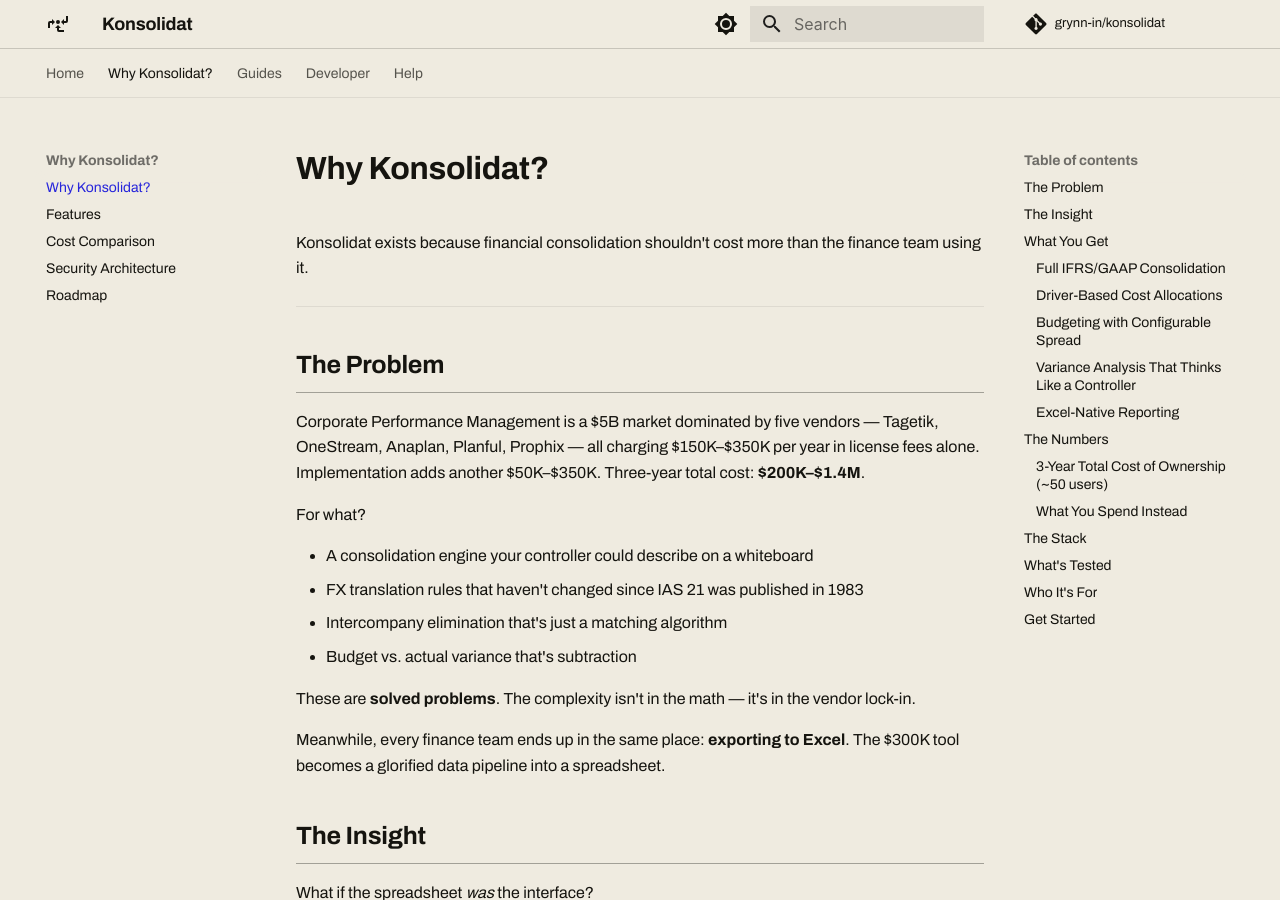
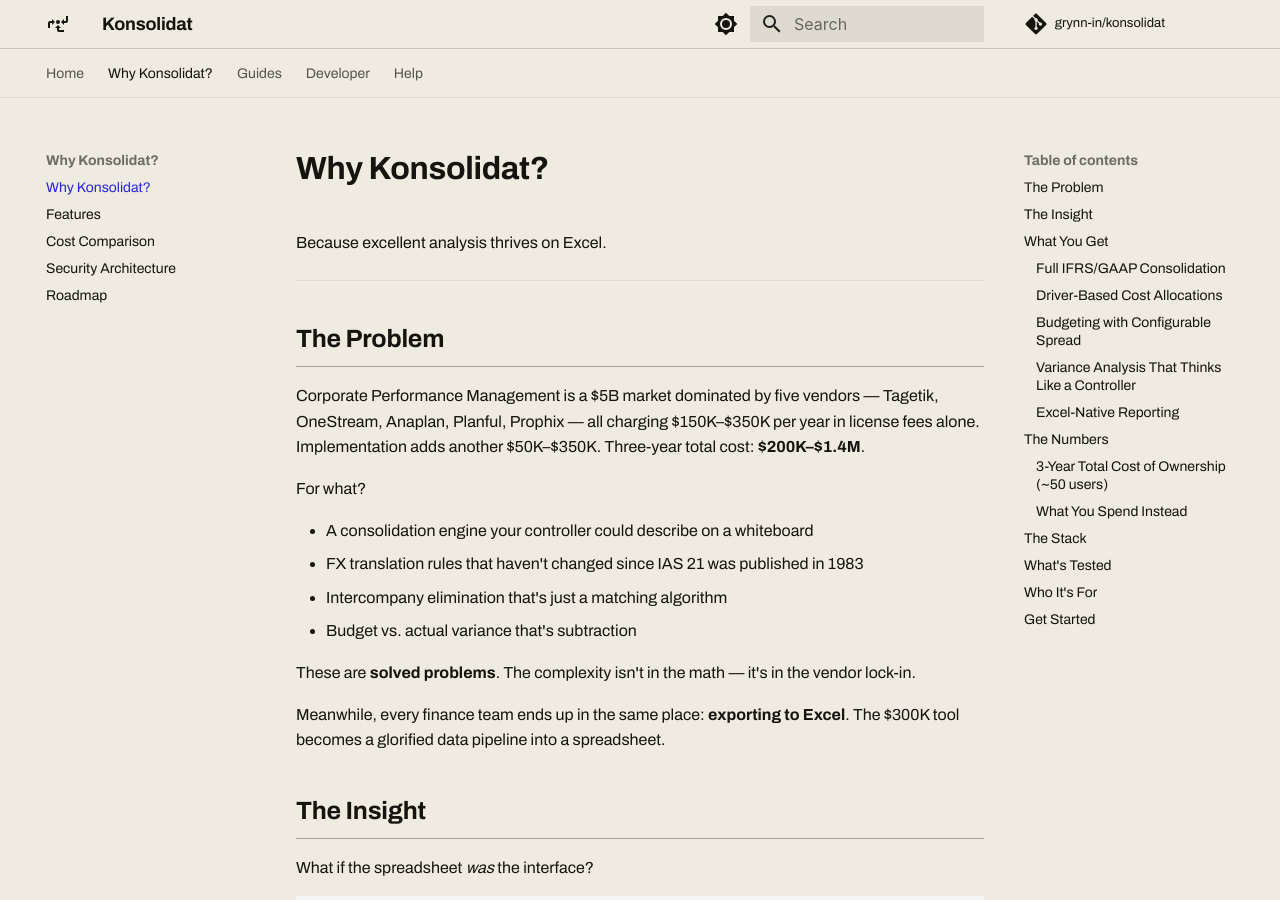
Before and after one commit to grynn-in/konsolidat, an MkDocs documentation site: the page built from docs/why-konsolidat.md, in a window 1280 px wide and 900 px high. Built offline with MkDocs 1.6.1 and Material for MkDocs 9.7.7, drawn with Linux system fonts in a browser that asks for light colours; comment, search, counter and statistics services are not loaded.

Commit message:
why-konsolidat: replace intro with tagline
Co-Authored-By: Claude Opus 4.6 <noreply@anthropic.com>

```diff
--- a/docs/why-konsolidat.md
+++ b/docs/why-konsolidat.md
@@ -1,6 +1,6 @@
 # Why Konsolidat?
 
-Konsolidat exists because financial consolidation shouldn't cost more than the finance team using it.
+Because excellent analysis thrives on Excel.
 
 ---
 
```
